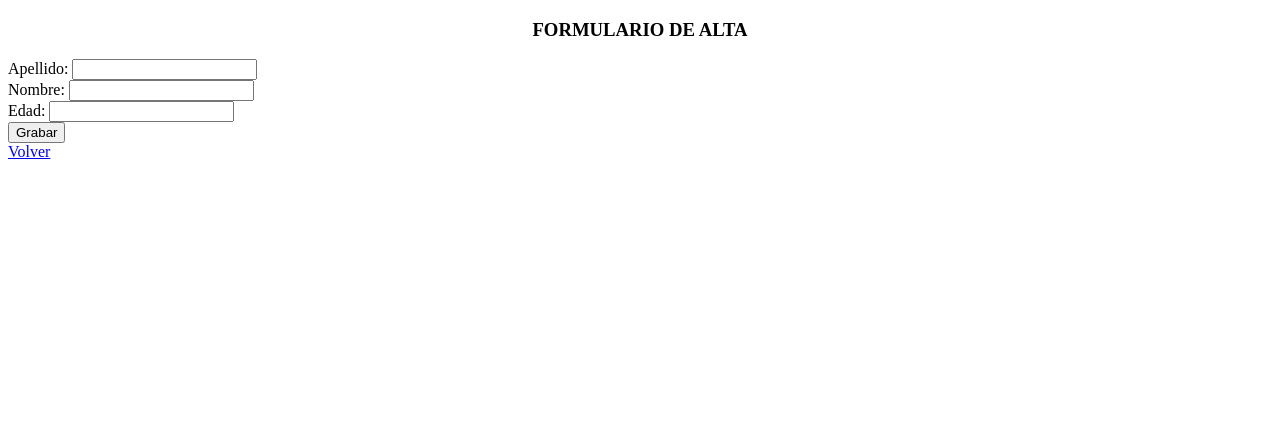
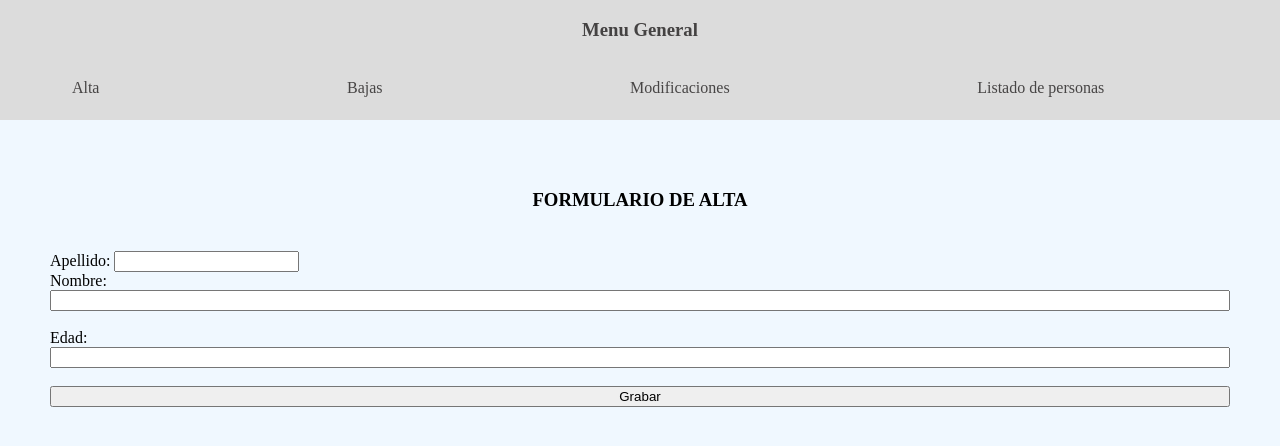
Before and after one commit to luciogayoso/PhpEjemplo, a PHP site: page /form-altas.php in a window 1280 px wide. Shown: the top 446 px of the page. Run offline with PHP 8.4, Linux system fonts and the light colour scheme.

Commit message:
estgilos de menu

```diff
--- a/altas.php
+++ b/altas.php
@@ -4,6 +4,8 @@
 
 
 <?php
+
+include 'menu.php';
 
 $ape = $_POST['apellido'];
 $nom = $_POST['nombre'];
--- a/bajas.php
+++ b/bajas.php
@@ -4,6 +4,9 @@
 
 
 <?php
+
+include 'menu.php';
+
 
 $ape = $_POST['apellido'];
 
--- /dev/null
+++ b/css/formAltas.css
@@ -0,0 +1,15 @@
+.container{
+    margin: 50px;
+    display: flex;
+    flex-direction: column;
+}
+
+.altaTitulo{
+    text-align: center;
+    margin-bottom: 40px;
+}
+
+.altaInput{
+    display: flex;
+    flex-direction: column;
+}
--- /dev/null
+++ b/css/menu.css
@@ -0,0 +1,37 @@
+body{
+    margin: 0;
+    padding: 0;
+    background-color: aliceblue;
+}
+
+.header{
+    display: flex;
+    flex-direction: column;
+    background-color: gainsboro;
+    height: 120px;
+}
+
+.titulo{
+    text-align: center;
+    color: rgb(68, 66, 66);
+}
+
+.menu{
+    display: flex;
+    justify-content: space-around;
+}
+
+.menu a{
+    text-decoration: none;
+    padding: 10px;
+    color: rgb(71, 69, 69);
+    background-color: gainsboro;
+    margin: 10px;
+}
+
+.menu a:hover{
+    border: 1px solid rgb(56, 55, 55);
+    background-color: rgb(75, 90, 85);
+    color: white;
+    border-radius: 10px;
+}
--- a/form-altas.php
+++ b/form-altas.php
@@ -1,20 +1,36 @@
+<?php
+include 'menu.php';
+?>
+
 <!DOCTYPE html>
 <html lang="es">
 <head>
 	<meta charset="UTF-8">
 	<meta name="viewport" content="width=device-width, initial-scale=1.0">
 	<title>Formulario de Altas</title>
+	<link rel="stylesheet" href="css/formAltas.css">
 </head>
 <body>
 
-	<h3 style="text-align: center;">FORMULARIO DE ALTA</h3>
-	<form action="altas.php" method="POST" >
-		Apellido: <input type="text" name="apellido"><br>
-		Nombre: <input type="text" name="nombre"><br>
-		Edad: <input type="text" name="edad"><br>
+<div class="container">
+    <h3 class="altaTitulo">FORMULARIO DE ALTA</h3>
+	<form class="altaInput" action="altas.php" method="POST" >
+		<div class="grupoInputs">
+		<label for="apellido">Apellido:</label>
+		<input type="text" name="apellido"><br>
+		</div>
+
+
+		<label for="nombre">Nombre:</label>
+		<input type="text" name="nombre"><br>
+
+		<label for="edad">Edad:</label>
+		<input type="text" name="edad"><br>
+
 		<input type="submit" value="Grabar"><br>
 	</form>
-	<a href="menu.php">Volver</a>
+</div>
+
 
 </body>
 </html>
--- a/form-bajas.php
+++ b/form-bajas.php
@@ -1,3 +1,6 @@
+<?php
+include 'menu.php';
+?>
 <!DOCTYPE html>
 <html lang="es">
 <head>
--- a/form-modificacion.php
+++ b/form-modificacion.php
@@ -1,3 +1,6 @@
+<?php
+include 'menu.php';
+?>
 <!DOCTYPE html>
 <html lang="es">
 <head>
--- a/listar.php
+++ b/listar.php
@@ -1,4 +1,6 @@
-
+<?php
+include 'menu.php';
+?>
 <html lang="es">
 <h3>LISTADO DE LOS REGISTRO DE LA TABLA</h3>
 </html>
--- a/menu.php
+++ b/menu.php
@@ -4,11 +4,13 @@
 	<meta charset="UTF-8">
 	<meta name="viewport" content="width=device-width, initial-scale=1.0">
 	<title>Menu general</title>
+	<link rel="stylesheet" href="css/menu.css">
 </head>
 <body>
-	<h3>MENU GENERAL</h3>
+	<div class="header">
+	<h3 class="titulo">Menu General</h3>
 
-	<div style="text-align: center;">
+	<div class="menu">
 
 	<a href="form-altas.php">Alta</a><br>
 	<a href="form-bajas.php">Bajas</a><br>
@@ -16,6 +18,8 @@
 	<a href="listar.php">Listado de personas</a><br>
 
 	</div>
+	</div>
+
 
 </body>
 </html>
--- a/modificacion.php
+++ b/modificacion.php
@@ -4,6 +4,9 @@
 
 
 <?php
+
+include 'menu.php';
+
 
 $ape = $_POST['apellido'];
 $nom = $_POST['nombre'];
```
